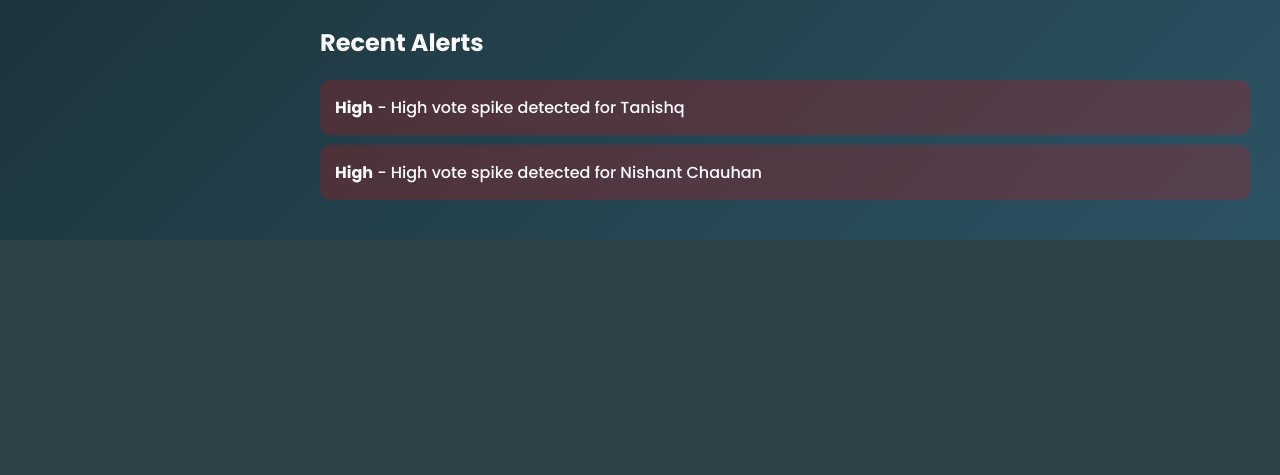
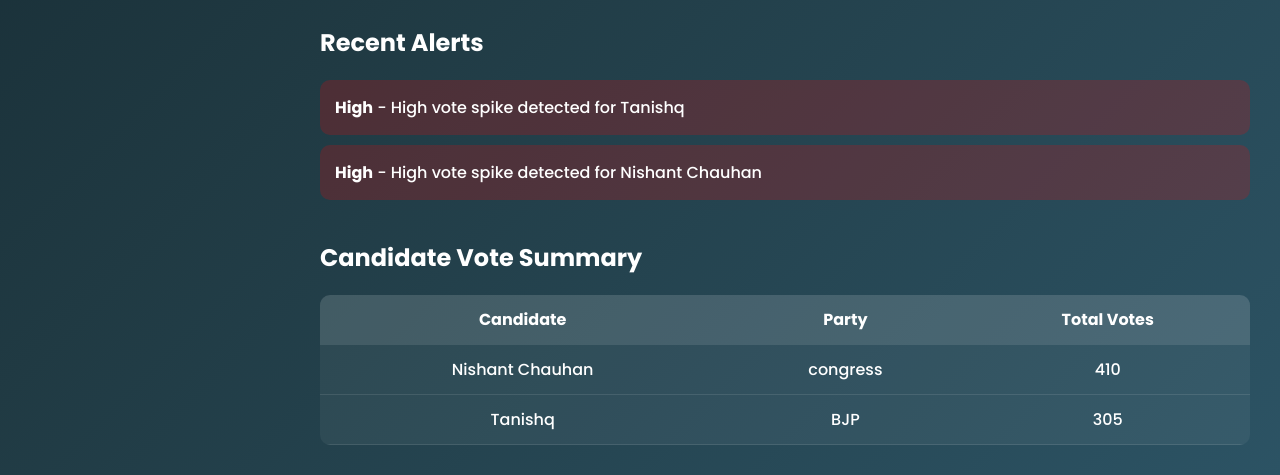
Before and after one commit to Nishant607/Real-time-Election-Data-Monitoring-System, a Django app: page / in a window 1280 px wide. Shown: the part 969-1444 px from the top of the page. Before the commit the page ends 1209 px from the top, so only its background shows below. Run offline with Django 5.2, Linux system fonts and the light colour scheme; data comes from the database, SQL or seed files in the repository; both versions use the stored data as it was after the commit.

Commit message:
Added candidate-wise vote analytics to dashboard

```diff
--- a/core/static/core/css/dashboard.css
+++ b/core/static/core/css/dashboard.css
@@ -138,3 +138,34 @@ body {
     border-radius: 15px;
     background: rgba(255, 255, 255, 0.05);
 }
+
+.candidate-section {
+    margin-top: 40px;
+}
+
+.vote-table {
+    width: 100%;
+    border-collapse: collapse;
+    margin-top: 15px;
+    background: rgba(255, 255, 255, 0.05);
+    border-radius: 10px;
+    overflow: hidden;
+}
+
+.vote-table th,
+.vote-table td {
+    padding: 12px;
+    text-align: center;
+}
+
+.vote-table th {
+    background: rgba(255, 255, 255, 0.1);
+}
+
+.vote-table tr {
+    border-bottom: 1px solid rgba(255, 255, 255, 0.1);
+}
+
+.vote-table tr:hover {
+    background: rgba(255, 255, 255, 0.08);
+}
--- a/core/templates/dashboard.html
+++ b/core/templates/dashboard.html
@@ -79,6 +79,27 @@
             <div class="no-alert">No recent alerts.</div>
             {% endfor %}
         </div>
+        <div class="candidate-section">
+            <h2>Candidate Vote Summary</h2>
+
+            <table class="vote-table">
+                <tr>
+                    <th>Candidate</th>
+                    <th>Party</th>
+                    <th>Total Votes</th>
+                </tr>
+
+                {% for c in candidate_votes %}
+                <tr>
+                    <td>{{ c.name }}</td>
+                    <td>{{ c.party }}</td>
+                    <td>{{ c.total_votes|default:0 }}</td>
+                </tr>
+                {% endfor %}
+
+            </table>
+        </div>
+
 
     </div>
 
--- a/core/views.py
+++ b/core/views.py
@@ -1,15 +1,29 @@
+from django.shortcuts import render
+from django.db.models import Sum
+from .models import Election, VoteRecord, Candidate, Anomaly, Alert
+
 from django.shortcuts import render
 from .models import Election, VoteRecord, Candidate, Anomaly, Alert
+from django.db.models import Sum
+
 
 def dashboard(request):
+    candidate_votes = (
+        Candidate.objects
+        .annotate(total_votes=Sum('voterecord__votes'))
+    )
+
     context = {
         'elections': Election.objects.count(),
         'candidates': Candidate.objects.count(),
         'votes': VoteRecord.objects.count(),
         'alerts': Alert.objects.filter(status='Active').count(),
-        'recent_alerts': Alert.objects.order_by('-created_at')[:5]
+        'recent_alerts': Alert.objects.order_by('-created_at')[:5],
+        'candidate_votes': candidate_votes
     }
+
     return render(request, 'dashboard.html', context)
+
 
 
 def alerts_page(request):
```
Also changed, not shown: db.sqlite3.
